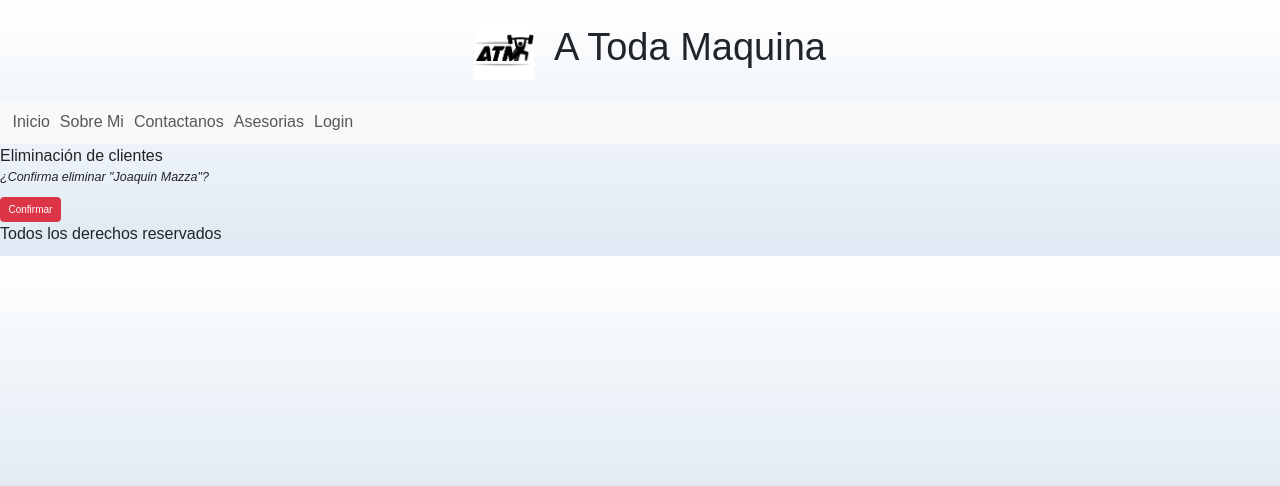
After one commit to JoacoMazza/ATodaMaquina, a Django app: page /cliente/cliente/delete/8 in a window 1280 px wide. The commit adds this page. Shown: the top 486 px of the page. Run offline with Django 4.2, Linux system fonts and the light colour scheme; data comes from the database, SQL or seed files in the repository; both versions use the stored data as it was after the commit.

Commit message:
Agregado el eliminar cliente

```diff
--- /dev/null
+++ b/project/apps/cliente/templates/cliente/cliente_confirm_delete.html
@@ -0,0 +1,17 @@
+{% extends 'cliente/index.html' %}
+
+    {% block INDEX_TITULO %}
+        Eliminación de clientes
+    {% endblock INDEX_TITULO %}
+
+    {% block INDEX_CONTENIDO %}
+
+        <p class="fs-5 fst-italic">¿Confirma eliminar "{{ cliente }}"?</p>
+
+        <form method="post">
+            {% csrf_token %}
+            <button type="submit" class="btn btn-danger">Confirmar</button>
+        </form>
+
+
+    {% endblock INDEX_CONTENIDO %}
--- a/project/apps/cliente/templates/cliente/index.html
+++ b/project/apps/cliente/templates/cliente/index.html
@@ -9,5 +9,7 @@
             <p>{{ cliente.apellido }}</p>
             <p>{{ cliente.nacimiento }}</p>
             <p>{{ cliente.sexo_id }}</p>
+            <a href="{% url 'cliente:cliente_delete' cliente.id %}" class="btn btn-danger  btn-sm">
+                Eliminar</a>
         {% endfor %}
     {% endblock INDEX_CONTENIDO %}
--- a/project/apps/cliente/urls.py
+++ b/project/apps/cliente/urls.py
@@ -1,5 +1,5 @@
 from django.urls import path
-
+from . import views
 from .views import *
 
 app_name = "cliente"
@@ -8,4 +8,5 @@ urlpatterns = [
     path("", home, name="home"),
     path('registrarformulario/', FormularioClienteViews.index, name='registrarFormulario'),
     path('guardarformulario/', FormularioClienteViews.proscesarform, name='guardarformulario'),
+    path("cliente/delete/<int:pk>", views.Clientedelete.as_view(), name="cliente_delete"),
 ]
--- a/project/apps/cliente/views.py
+++ b/project/apps/cliente/views.py
@@ -1,11 +1,12 @@
 from datetime import date
-
+from django.views.generic import DeleteView
 from django.http import HttpRequest, HttpResponse
 from django.shortcuts import redirect, render
-from django.urls import is_valid_path
+from django.urls import reverse_lazy
 from django.contrib.admin.views.decorators import staff_member_required
 
 from .forms import ClienteForm
+from . import models
 
 # Create your views here.
 from .models import Cliente, Sexo
@@ -31,3 +32,8 @@ class FormularioClienteViews(HttpRequest):
             cliente = ClienteForm()
 
         return render(request, 'cliente/formulario.html', {'form': cliente, 'mensaje': 'OK'})
+
+#Delete
+class Clientedelete(DeleteView):
+    model = models.Cliente
+    success_url = reverse_lazy('cliente:home')
--- a/project/apps/producto/urls.py
+++ b/project/apps/producto/urls.py
@@ -3,6 +3,9 @@ from django.conf.urls.static import static
 from django.urls import path
 from .views import *
 from . import views
+from django.contrib.auth.decorators import login_required
+
+
 
 app_name = "producto"
 
@@ -13,6 +16,7 @@ urlpatterns = [
     path("producto/detail/<int:pk>", views.Productodetail.as_view(), name="producto_detail"),
     path("producto/update/<int:pk>", views.Productoupdate.as_view(), name="producto_update"),
     path("producto/delete/<int:pk>", views.Productodelete.as_view(), name="producto_delete"),
+    #url(r'^workers/$', login_required( views.RootWorkerView.as_view())),
 ]
 
 if settings.DEBUG:
```
Also changed, not shown: project/db.sqlite3.
